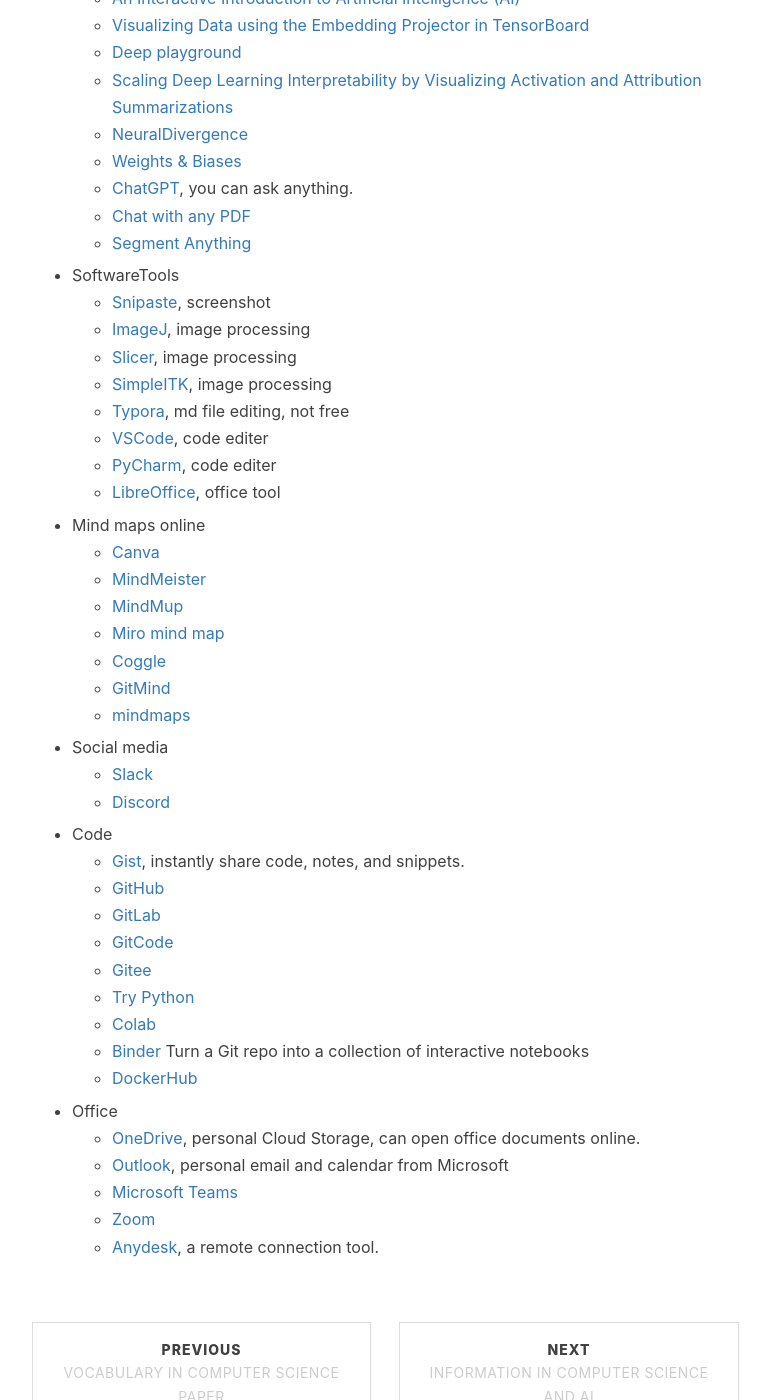
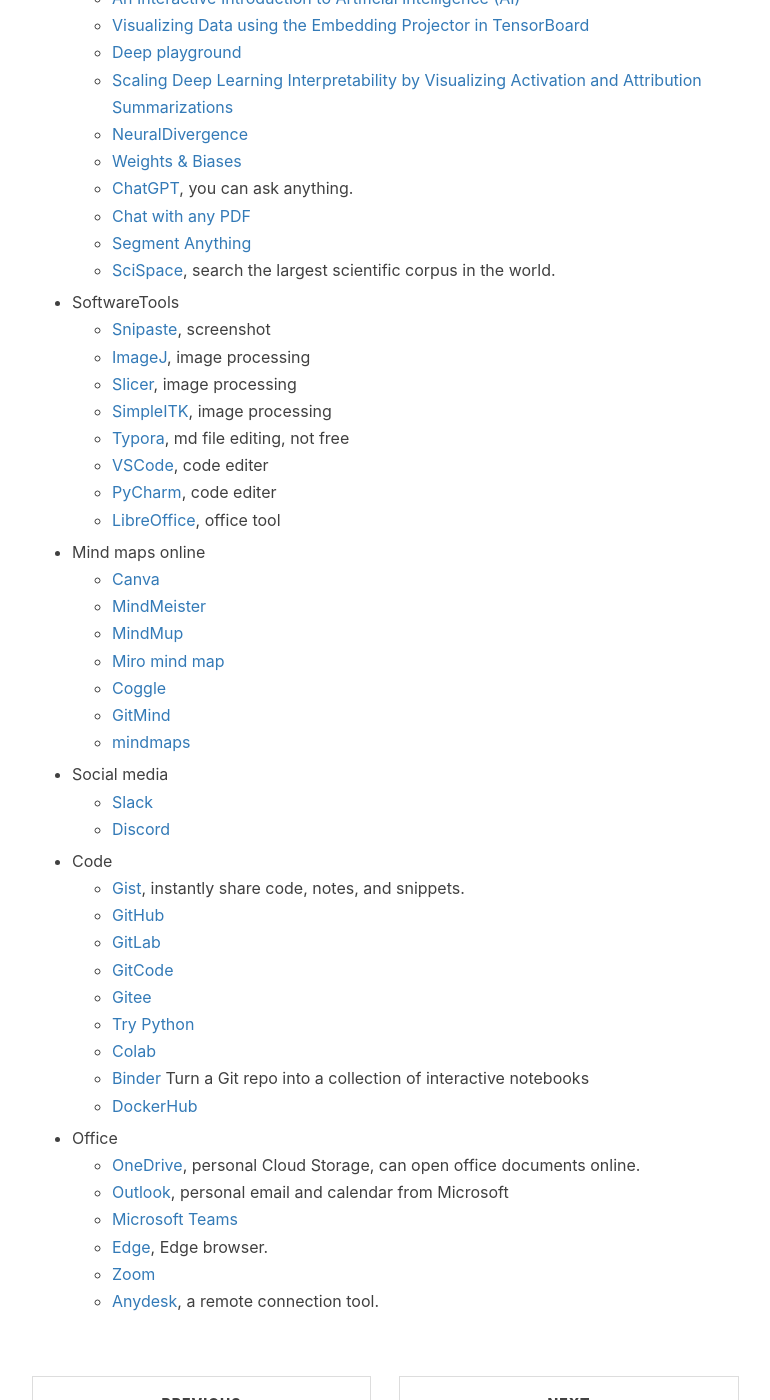
Before and after one commit to jizhang02/jizhang02.github.io, a Jekyll site: the page built from _posts/2020-02-24-productivity.markdown, in a window 1280 px wide and 1400 px high, scrolled down 2850 px. Shown: the whole window, without its empty margins (233-1003 px from the left). Built offline with Jekyll 4.4.1, drawn with Linux system fonts in a browser that asks for light colours; nearby versions of some CDN libraries; a script that is not in the unit is left out; comment, search, counter and statistics services are not loaded.

Commit message:
Update 2020-02-24-productivity.markdown

```diff
--- a/_posts/2020-02-24-productivity.markdown
+++ b/_posts/2020-02-24-productivity.markdown
@@ -114,6 +114,7 @@
     * [ChatGPT](https://chat.openai.com/chat), you can ask anything.
     * [Chat with any PDF](https://www.chatpdf.com/)
     * [Segment Anything](https://segment-anything.com/)
+    * [SciSpace](https://typeset.io/), search the largest scientific corpus in the world.
 
 
 * SoftwareTools
@@ -157,5 +158,6 @@
     * [OneDrive](https://www.microsoft.com/en-us/microsoft-365/onedrive/online-cloud-storage), personal Cloud Storage, can open office documents online.
     * [Outlook](https://outlook.live.com), personal email and calendar from Microsoft
     * [Microsoft Teams](https://www.microsoft.com/en-us/microsoft-teams/group-chat-software)
+    * [Edge](https://www.microsoft.com/en-us/edge?exp=e01&ocid=ORSEARCH_Bing&form=MA13FJ), Edge browser.
     * [Zoom](https://zoom.us/)
     * [Anydesk](https://anydesk.com/en), a remote connection tool.
```
